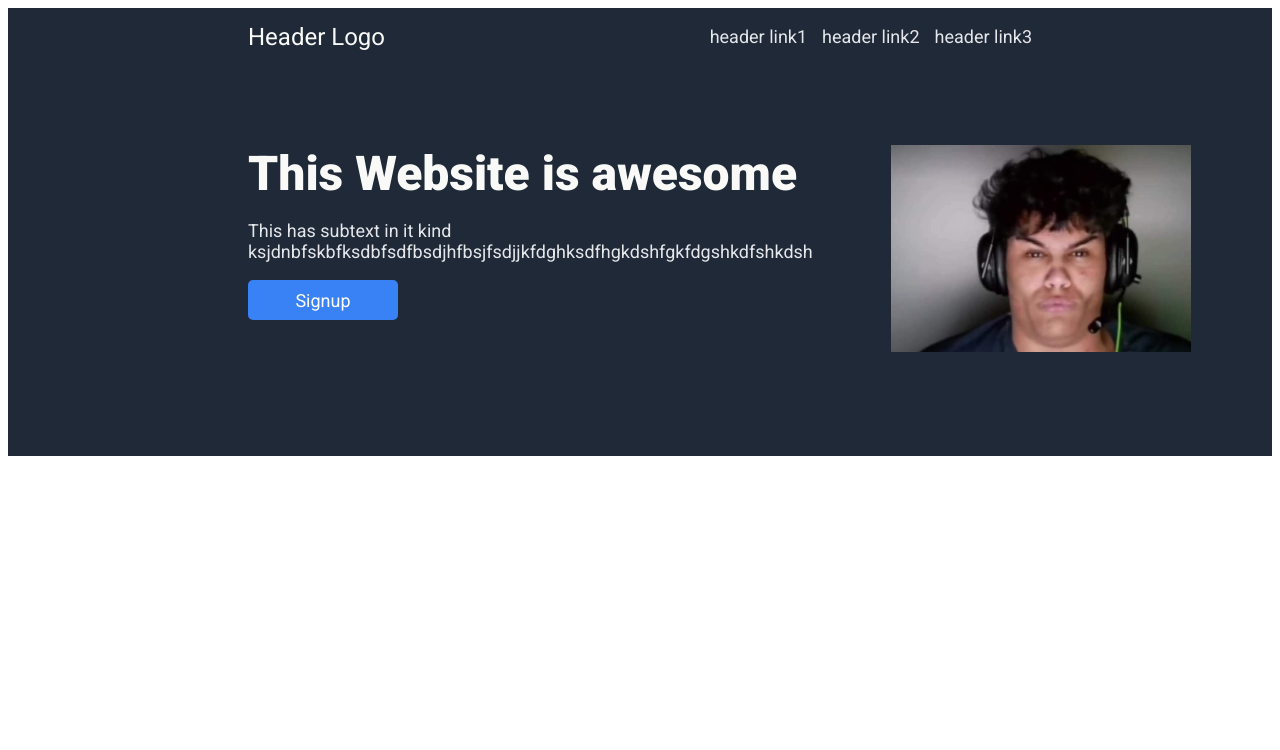
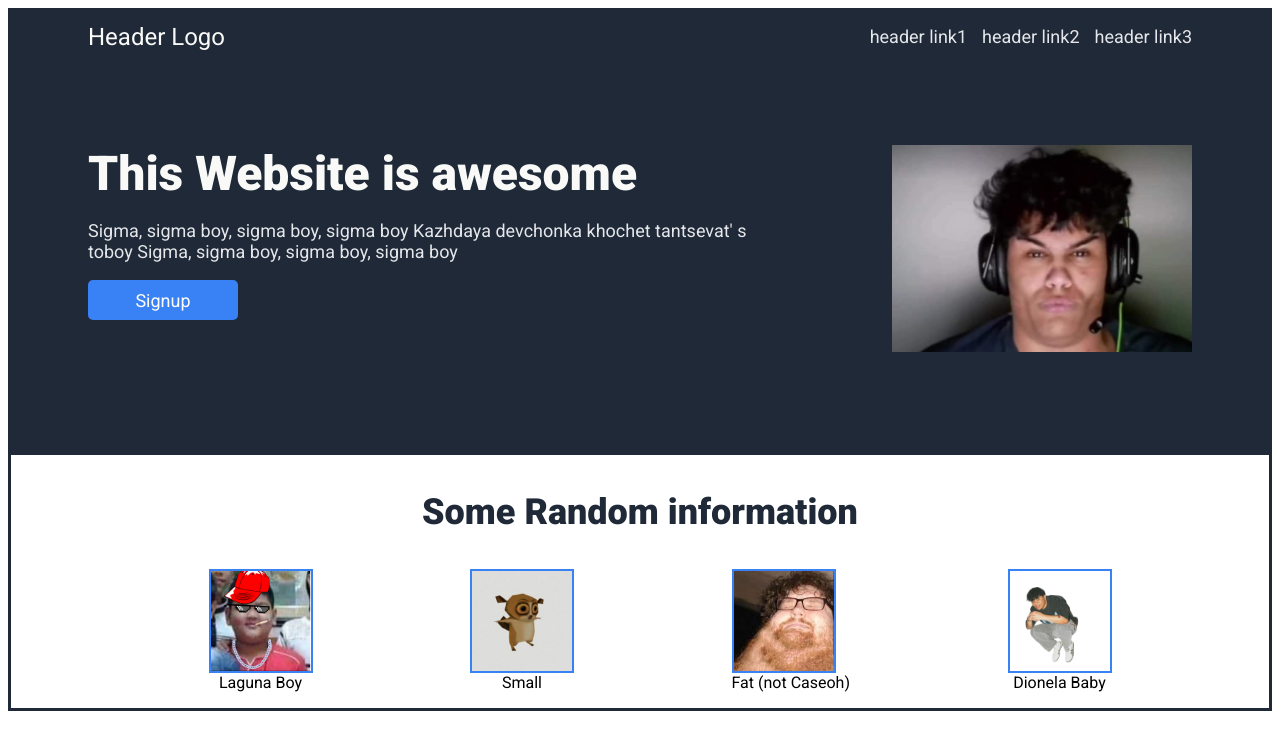
Before and after one commit to freezy29/practice_odin, a plain HTML site: page index.html in a window 1280 px wide. Drawn offline with Linux system fonts and the light colour scheme.

Commit message:
added body

```diff
--- a/index.html
+++ b/index.html
@@ -21,16 +21,25 @@
           <div class="main-text">This Website is awesome</div>
           <div class="subtext">
             <p>
-              This has subtext in it kind
-              ksjdnbfskbfksdbfsdfbsdjhfbsjfsdjjkfdghksdfhgkdshfgkfdgshkdfshkdsh
+              Sigma, sigma boy, sigma boy, sigma boy Kazhdaya devchonka khochet
+              tantsevat' s toboy Sigma, sigma boy, sigma boy, sigma boy
             </p>
           </div>
           <button class="signup">Signup</button>
         </div>
         <div class="image-main">
-          <img src="../images/sigma.jpg" width="300px" />
+          <img src="../images/sigma.jpg" alt="sigmaboy" width="300px" />
         </div>
       </div>
     </div>
+    <div class="body-one">
+      <div class="title"><p>Some Random information </p></div>
+      <ul class="image-gallery">
+        <li><img src="../images/sigma.png" alt="sigma2" height="100px">Laguna Boy</li>
+        <li><img src="../images/smol.jpg" alt="KING JULYENN" height="100px">Small</li>
+        <li><img src="../images/fat.png" alt="fat" height="100px">Fat (not Caseoh)</li>
+        <li><img src="../images/dionela.png" alt="MARILAG" height="100px">Dionela Baby</li>
+      </ul>
+    </div>
   </body>
 </html>
--- a/styles.css
+++ b/styles.css
@@ -4,8 +4,11 @@
 }
 .main-header {
   background-color: #1f2937;
-  padding: 0 15rem 100px;
+  padding: 0 5rem 100px;
   justify-content: center;
+}
+ul{
+  list-style: none;
 }
 .header {
   display: flex;
@@ -22,7 +25,6 @@
   color: #e5e7eb;
   display: flex;
   gap: 15px;
-  list-style: none;
 }
 .main-text-box {
   margin-right: auto;
@@ -39,8 +41,9 @@
   font-size: 18px;
   color: #e5e7eb;
 }
-.image-main{
-    margin-left:10%;
+.image-main {
+  margin-left: 10%;
+  align-items: flex-end;
 }
 .signup {
   color: #fff;
@@ -52,3 +55,24 @@
   width: 150px;
   height: 40px;
 }
+.image-gallery, img{
+  display: flex;
+  justify-content: space-evenly;
+  text-align: center;
+  align-items: center;
+
+}
+.body-one{
+  border: #1F2937 solid;
+  margin-bottom: 80px;
+}
+.image-gallery img{
+  border: solid 2px #3882f6 ;
+
+}
+.title{
+  text-align: center;
+  font-size: 36px;
+  color: #1F2937;
+  font-weight: 900;
+}
```
Also changed, not shown: images/dionela.png (added), images/fat.png (added), images/sigma.png (added), images/smol.jpg (added).
